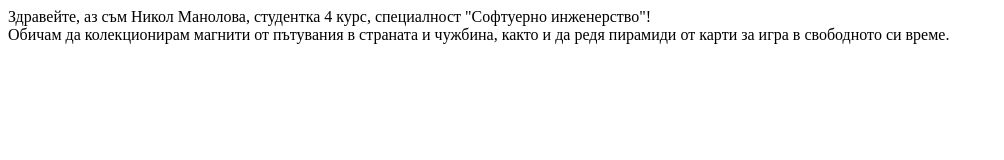
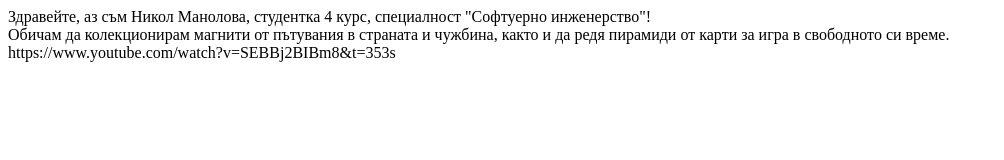
Before and after one commit to NikolManolova07/stu2001321011, a plain HTML site: page index.html in a window 1280 px wide. Shown: the whole page, without its empty margins (0-1004 px from the left). Drawn offline with Linux system fonts and the light colour scheme.

Commit message:
Add link to a video of my favourite content creator

```diff
--- a/index.html
+++ b/index.html
@@ -13,5 +13,8 @@
     <!-- - информация за моите хобита и интереси -->
     <div>Обичам да колекционирам магнити от пътувания в страната и чужбина, както и да редя пирамиди от карти за игра в свободното си време.</div>
 
+    <!-- - линк към материал на любим content creator, който ме е вдъхновил -->
+    <div>https://www.youtube.com/watch?v=SEBBj2BIBm8&t=353s</div>
+
 </body>
 </html>
```
